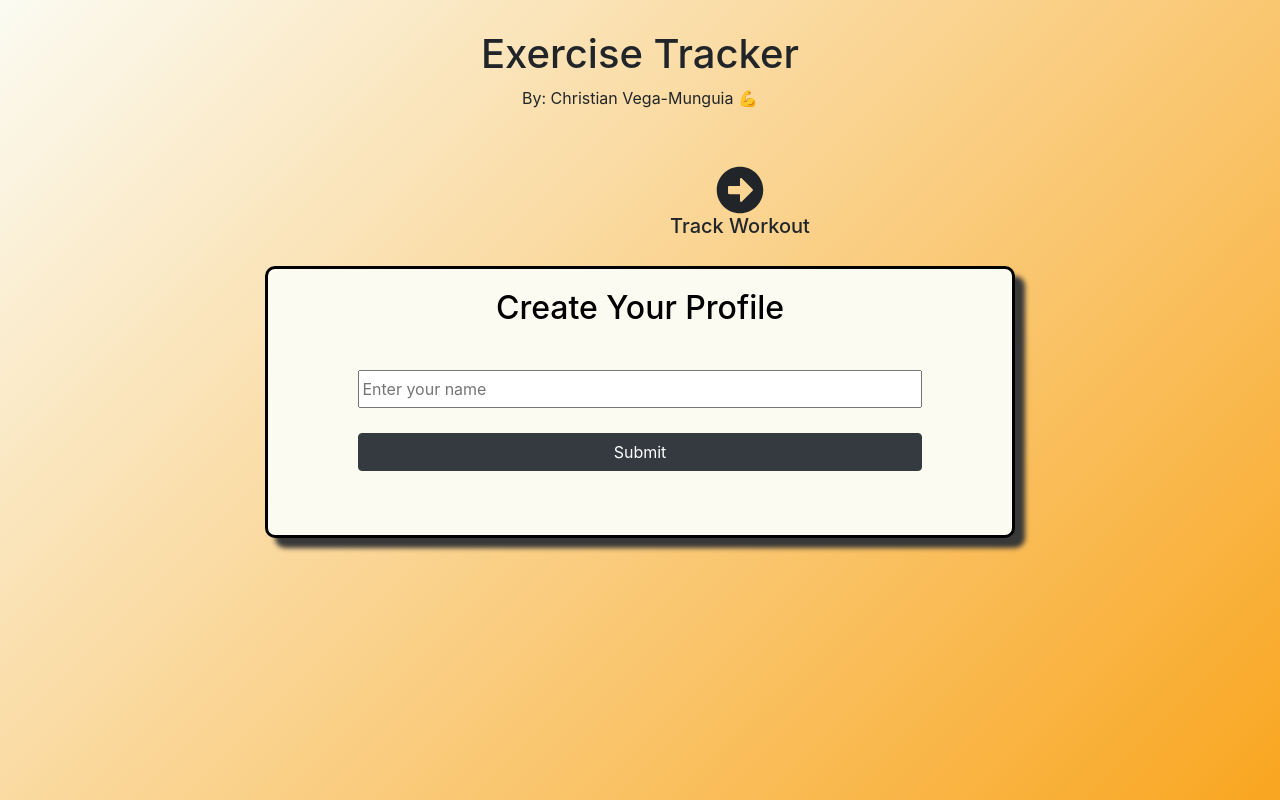
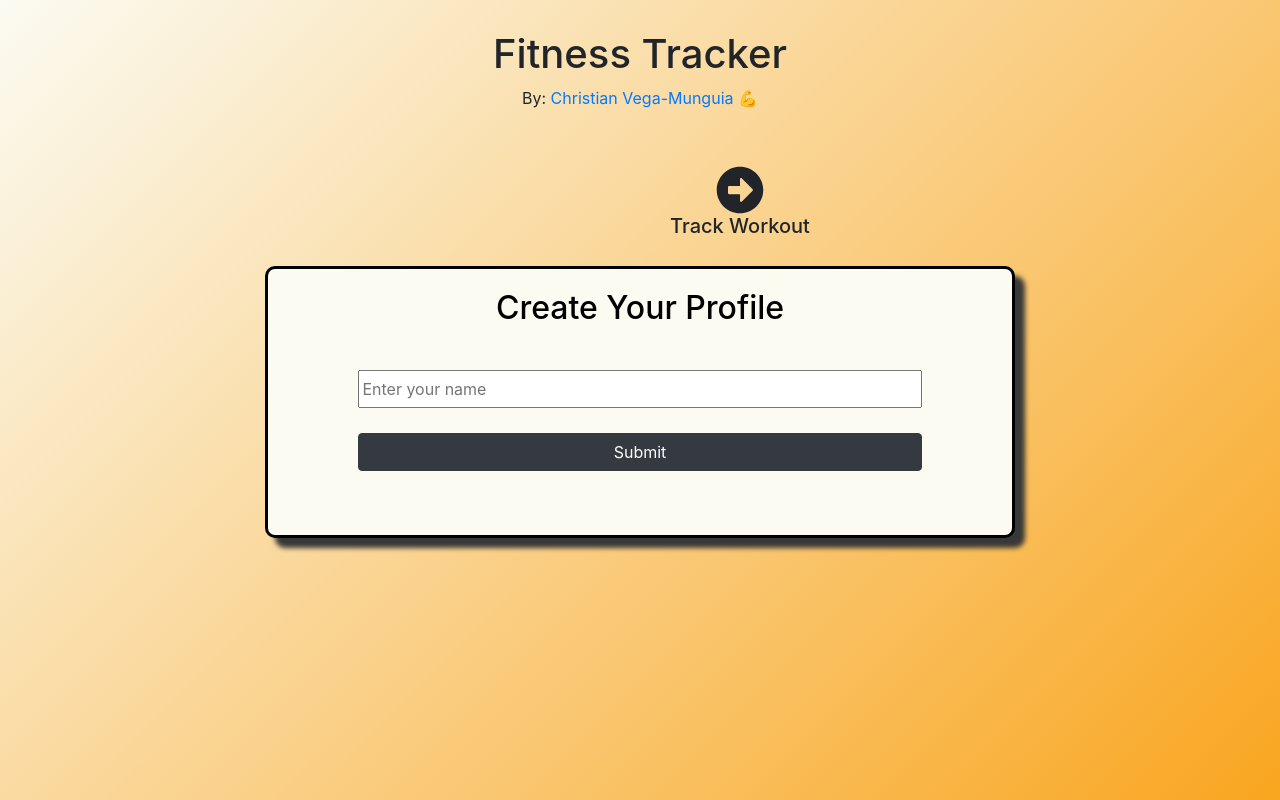
Before and after one commit to cvega21/fitness-tracking, a React (Create React App) app in the folder frontend/: page / in a window 1280 px wide. Built offline with nearby package versions, Linux system fonts and the light colour scheme.

Commit message:
added favicon

```diff
--- a/frontend/public/index.html
+++ b/frontend/public/index.html
@@ -10,7 +10,6 @@
       content="Web site created using create-react-app"
     />
     <script src="https://kit.fontawesome.com/cd0cc07d13.js" crossorigin="anonymous"></script>
-
     <link rel="apple-touch-icon" href="%PUBLIC_URL%/logo192.png" />
     <!--
       manifest.json provides metadata used when your web app is installed on a
@@ -26,7 +25,7 @@
       work correctly both with client-side routing and a non-root public URL.
       Learn how to configure a non-root public URL by running `npm run build`.
     -->
-    <title>React App</title>
+    <title>Fitness Tracker</title>
   </head>
   <body>
     <noscript>You need to enable JavaScript to run this app.</noscript>
--- a/frontend/src/App.js
+++ b/frontend/src/App.js
@@ -45,8 +45,8 @@ function App() {
     <div className="AppContainer">
       <div className="App">
         <div>
-          <h1>Exercise Tracker</h1>
-          <p>By: Christian Vega-Munguia 💪</p>
+          <h1>Fitness Tracker</h1>
+          <p>By: <a href="https://github.com/cvega21">Christian Vega-Munguia 💪</a></p>
         </div>
         <div className="navigationArrowsContainer">
           {activeWindowCounter > 0 &&
```
Also changed, not shown: frontend/src/App.css (+0 -10 lines), 1 other file (tests, documents, lock files or other folders).
